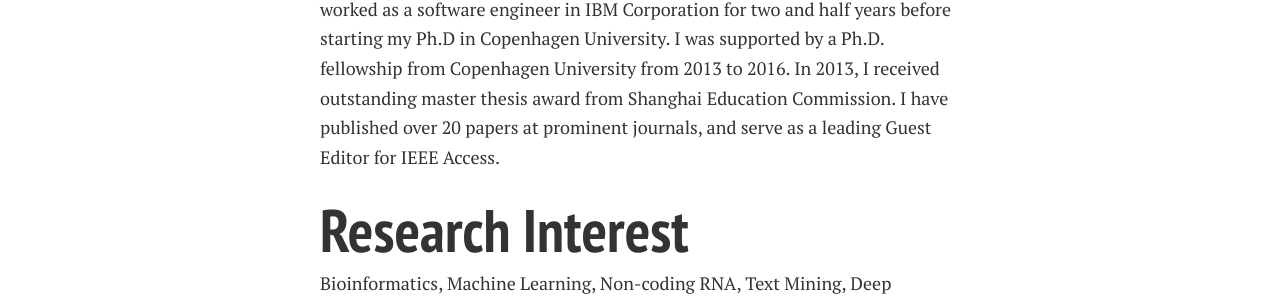
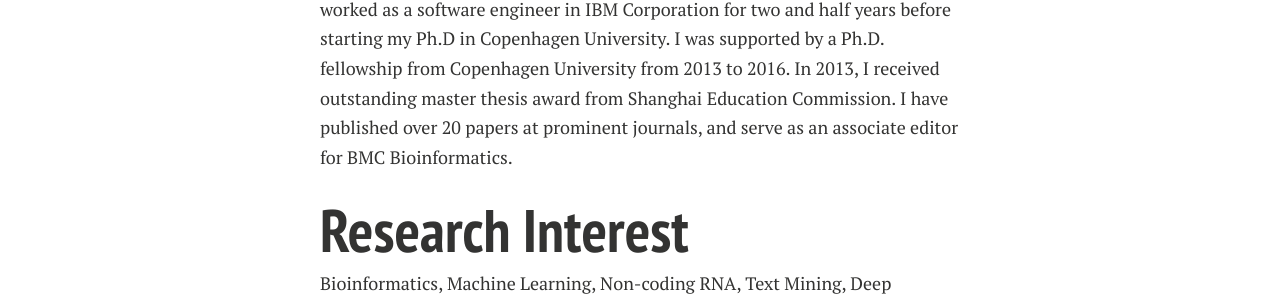
Before and after one commit to xypan1232/xypan1232.github.io, a Jekyll site: the page built from index.md, in a window 1280 px wide. Shown: the part 390-693 px from the top of the page. Built offline with Jekyll 4.4.1, drawn with Linux system fonts in a browser that asks for light colours; nearby versions of some CDN libraries; Markdown is read by kramdown in place of the engine named in the settings; our own code applies the rules of GitHub Pages for plain Markdown files; some of the changed text lies outside the part shown.

Commit message:
Update index.md

```diff
--- a/index.md
+++ b/index.md
@@ -7,7 +7,7 @@ layout: page
 My name is Xiaoyong Pan, and a tenure-track assistant professor at Shanghai Jiao Tong Unversity. I was a PostDoc at Ghent University and BASF, Belgium from Feb, 2019 to July, 2019. Before that, I was a postdoc in Department of Medical informatics at Erasmus MC, Rotterdam, The Netherlands.
 I obtained a Ph.D. from Copenhagen University in 2017, jointly supervised by Prof. <a href="https://rth.dk/~gorodkin/">Jan Gorodkin</a> and Prof. <a href="https://jensenlab.org">Lars Juhl Jensen</a>, and a M.E. from Shanghai Jiaotong University in 2011, supervised by Prof. <a href="http://www.csbio.sjtu.edu.cn">Hong-Bin Shen</a>. From 2011 to 2013, I worked as a
 software engineer in IBM Corporation for two and half years before starting my Ph.D in Copenhagen University. I was supported by a Ph.D. fellowship from Copenhagen University from 2013 to 2016.
-In 2013, I received outstanding master thesis award from Shanghai Education Commission. I have published over 20 papers at prominent journals, and serve as a leading Guest Editor for IEEE Access.
+In 2013, I received outstanding master thesis award from Shanghai Education Commission. I have published over 20 papers at prominent journals, and serve as an associate editor for BMC Bioinformatics.
 <br>
 # Research Interest
 
```
